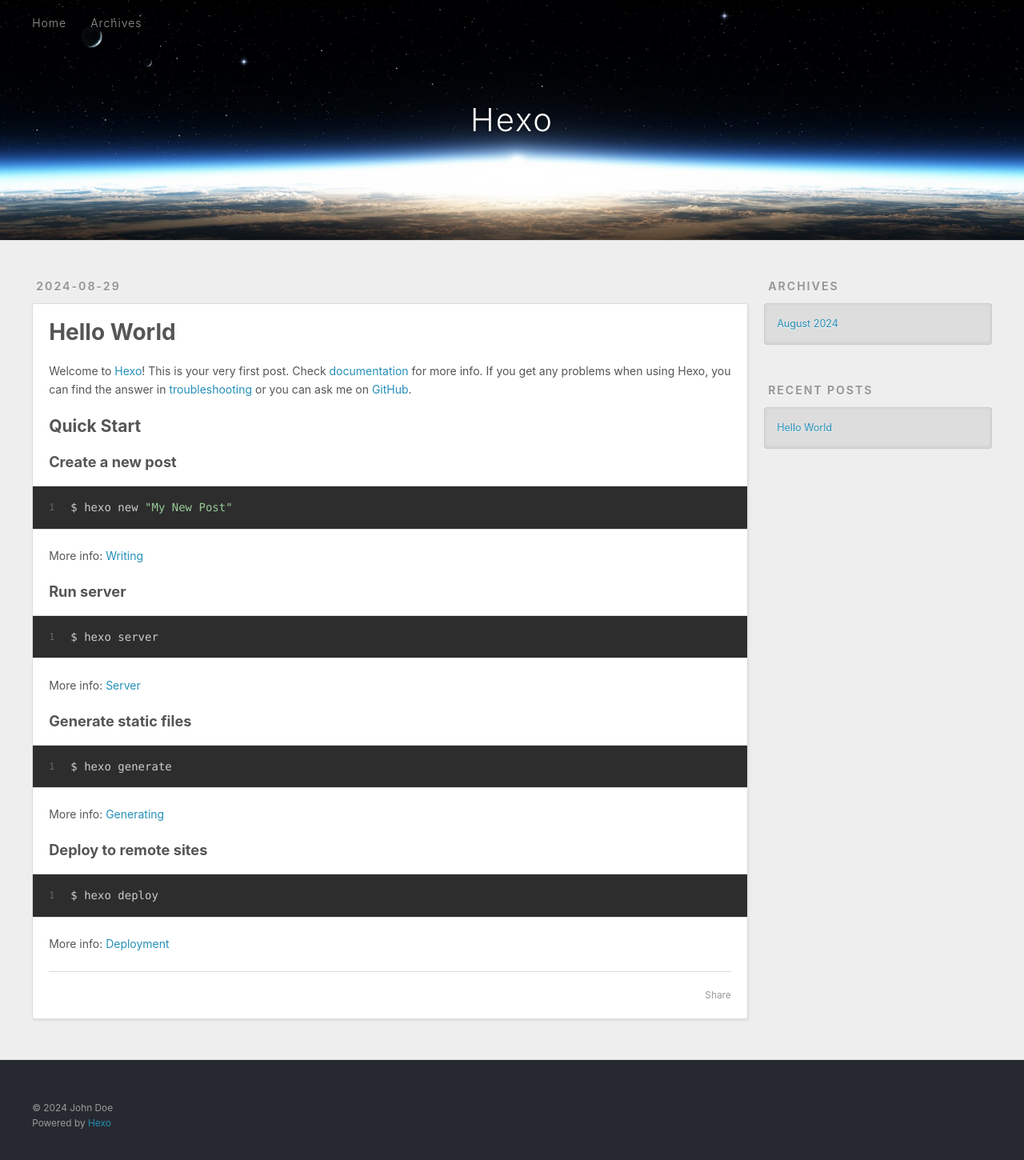
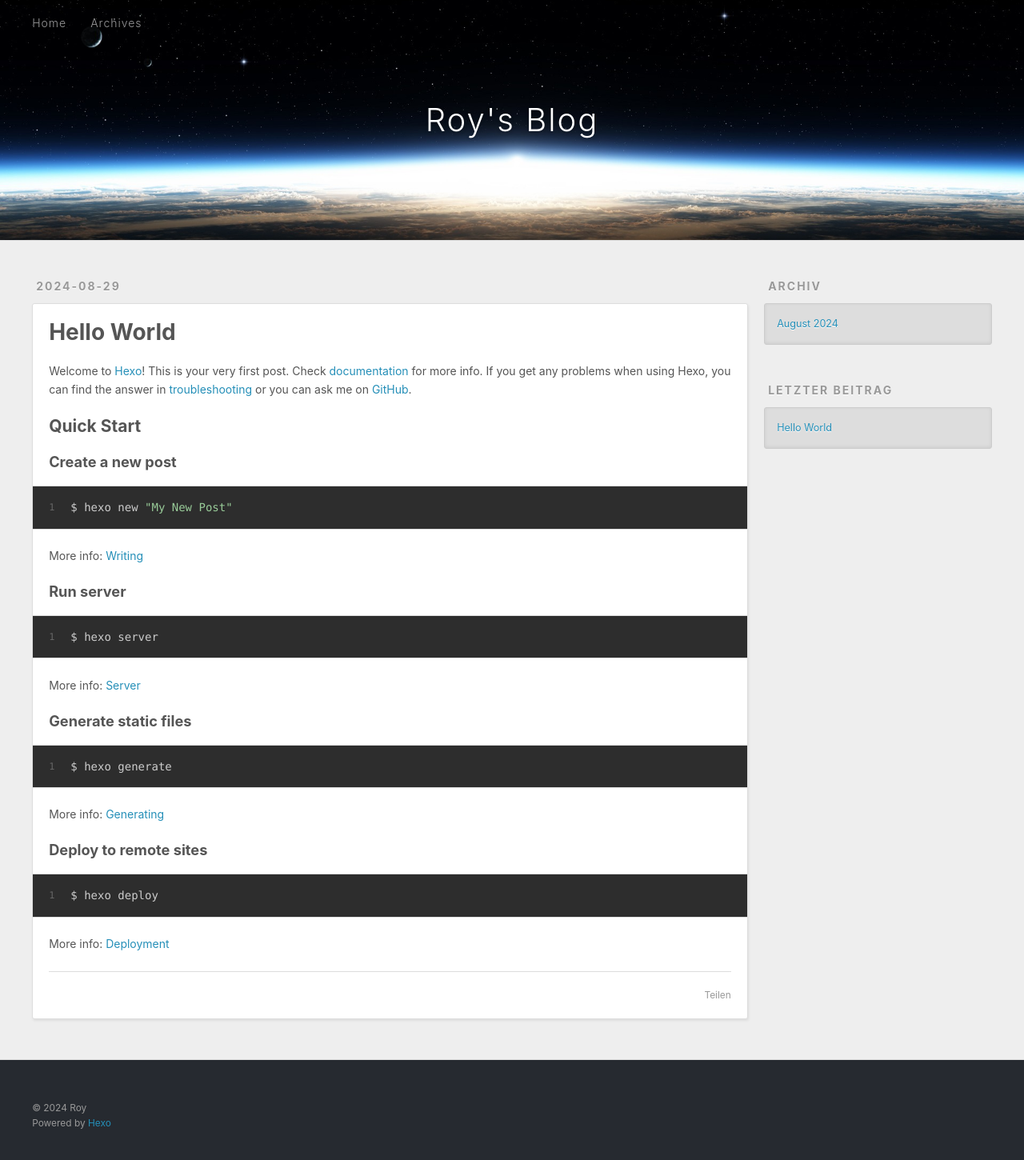
Before and after one commit to roy8998/roy8998.github.io, a plain HTML site: page index.html in a window 1280 px wide. Shown: the whole page at 80% size. Drawn offline with Linux system fonts and the light colour scheme.

Commit message:
Site updated: 2024-08-29 13:31:42

```diff
--- a/index.html
+++ b/index.html
@@ -4,17 +4,17 @@
   <meta charset="utf-8">
 
 
-  <title>Hexo</title>
+  <title>Roy&#39;s Blog</title>
   <meta name="viewport" content="width=device-width, initial-scale=1, shrink-to-fit=no">
   <meta property="og:type" content="website">
-<meta property="og:title" content="Hexo">
+<meta property="og:title" content="Roy&#39;s Blog">
 <meta property="og:url" content="http://example.com/index.html">
-<meta property="og:site_name" content="Hexo">
-<meta property="og:locale" content="en_US">
-<meta property="article:author" content="John Doe">
+<meta property="og:site_name" content="Roy&#39;s Blog">
+<meta property="og:locale">
+<meta property="article:author" content="Roy">
 <meta name="twitter:card" content="summary">
 
-    <link rel="alternate" href="/atom.xml" title="Hexo" type="application/atom+xml">
+    <link rel="alternate" href="/atom.xml" title="Roy's Blog" type="application/atom+xml">
 
 
     <link rel="shortcut icon" href="/favicon.png">
@@ -39,7 +39,7 @@
   <div id="header-outer" class="outer">
     <div id="header-title" class="inner">
       <h1 id="logo-wrap">
-        <a href="/" id="logo">Hexo</a>
+        <a href="/" id="logo">Roy&#39;s Blog</a>
       </h1>
 
     </div>
@@ -57,10 +57,10 @@
 
           <a class="nav-icon" href="/atom.xml" title="RSS Feed"><span class="fa fa-rss"></span></a>
 
-        <a class="nav-icon nav-search-btn" title="Search"><span class="fa fa-search"></span></a>
+        <a class="nav-icon nav-search-btn" title="Suche"><span class="fa fa-search"></span></a>
       </nav>
       <div id="search-form-wrap">
-        <form action="//google.com/search" method="get" accept-charset="UTF-8" class="search-form"><input type="search" name="q" class="search-form-input" placeholder="Search"><button type="submit" class="search-form-submit">&#xF002;</button><input type="hidden" name="sitesearch" value="http://example.com"></form>
+        <form action="//google.com/search" method="get" accept-charset="UTF-8" class="search-form"><input type="search" name="q" class="search-form-input" placeholder="Suche"><button type="submit" class="search-form-submit">&#xF002;</button><input type="hidden" name="sitesearch" value="http://example.com"></form>
       </div>
     </div>
   </div>
@@ -108,7 +108,7 @@
 
     </div>
     <footer class="article-footer">
-      <a data-url="http://example.com/2024/08/29/hello-world/" data-id="cm0eu4g6r0000ug7k94op4off" data-title="Hello World" class="article-share-link"><span class="fa fa-share">Share</span></a>
+      <a data-url="http://example.com/2024/08/29/hello-world/" data-id="cm0eu4g6r0000ug7k94op4off" data-title="Hello World" class="article-share-link"><span class="fa fa-share">Teilen</span></a>
 
 
 
@@ -136,7 +136,7 @@
 
 
   <div class="widget-wrap">
-    <h3 class="widget-title">Archives</h3>
+    <h3 class="widget-title">Archiv</h3>
     <div class="widget">
       <ul class="archive-list"><li class="archive-list-item"><a class="archive-list-link" href="/archives/2024/08/">August 2024</a></li></ul>
     </div>
@@ -146,7 +146,7 @@
 
 
   <div class="widget-wrap">
-    <h3 class="widget-title">Recent Posts</h3>
+    <h3 class="widget-title">letzter Beitrag</h3>
     <div class="widget">
       <ul>
 
@@ -167,7 +167,7 @@
   <div class="outer">
     <div id="footer-info" class="inner">
 
-      &copy; 2024 John Doe<br>
+      &copy; 2024 Roy<br>
       Powered by <a href="https://hexo.io/" target="_blank">Hexo</a>
     </div>
   </div>
```
Also changed, not shown: 2024/08/29/hello-world/index.html (+12 -12 lines), archives/2024/08/index.html (+12 -12 lines), archives/2024/index.html (+12 -12 lines), archives/index.html (+12 -12 lines).
